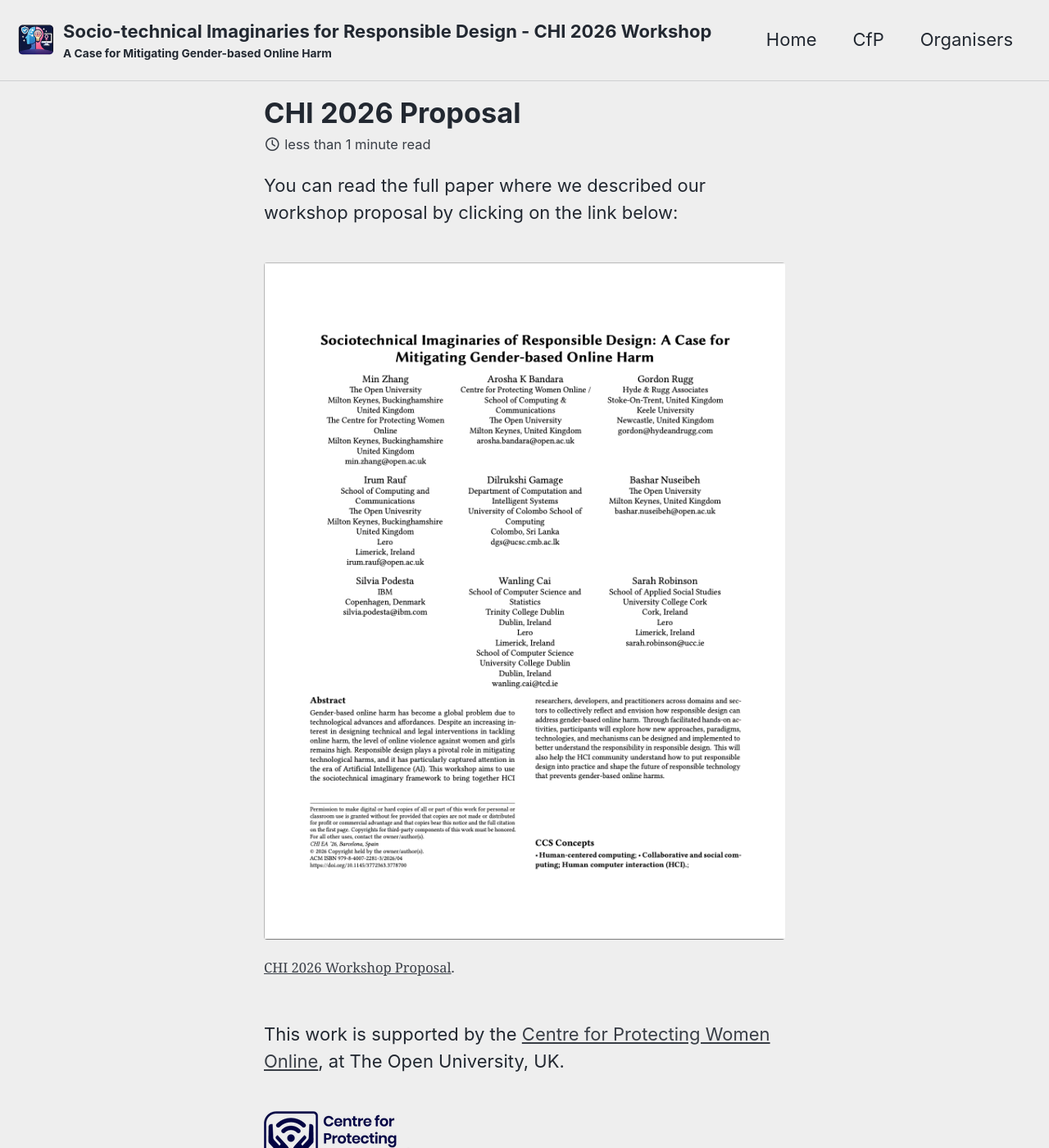
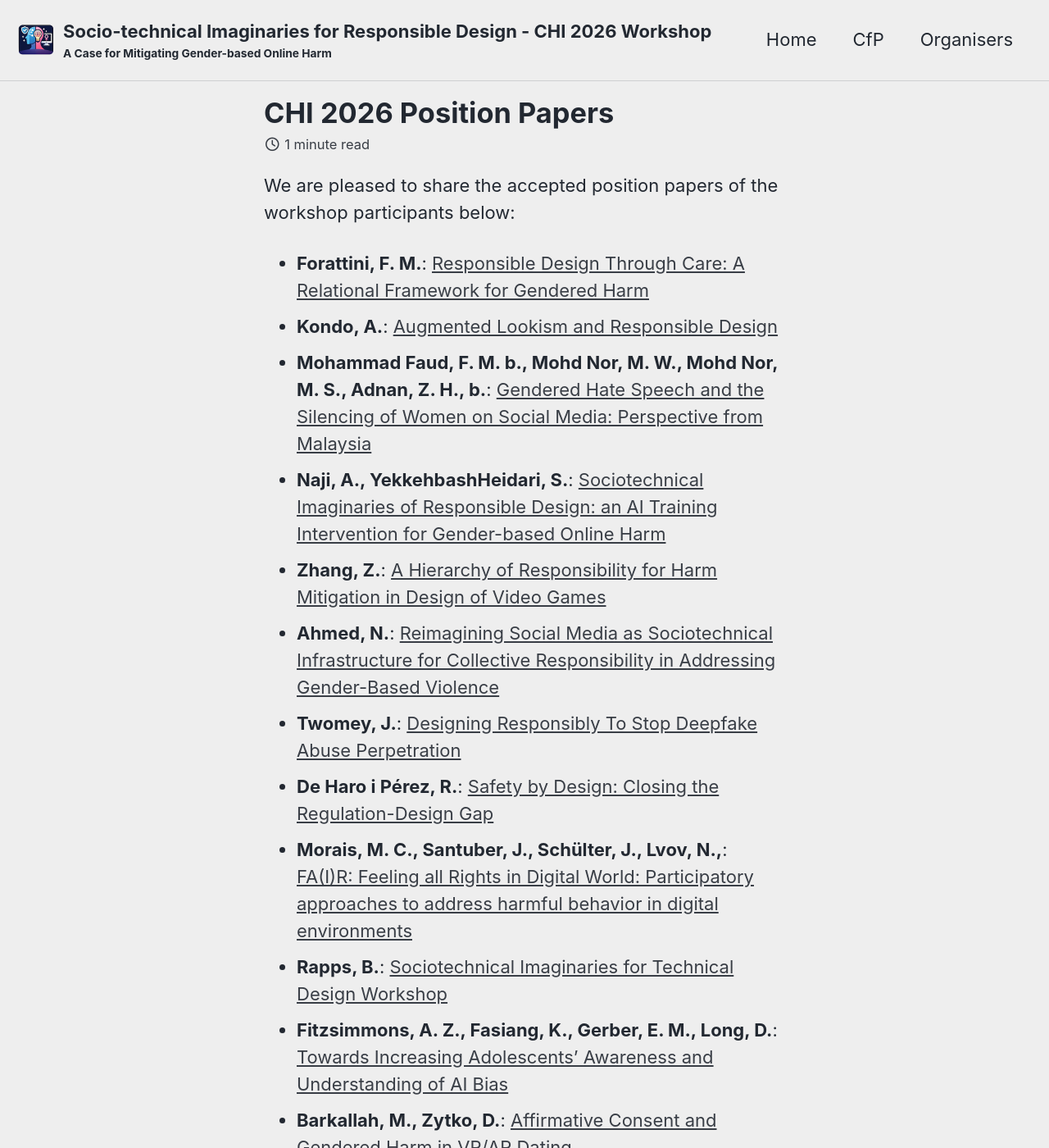
Before and after one commit to ou-cpwo/chi-sird-2026, a Jekyll site: the page built from _posts/2025-12-17-CHI-submission.md, in a window 1280 px wide and 1400 px high. Shown: the whole window at 82% size. Built offline with Jekyll 4.4.1, drawn with Linux system fonts in a browser that asks for light colours; cached includes are drawn as plain includes; some of the changed text lies outside the part shown.

Commit message:
Add position papers

```diff
--- a/_posts/2025-12-17-CHI-submission.md
+++ b/_posts/2025-12-17-CHI-submission.md
@@ -1,9 +1,27 @@
 ---
-title: "CHI 2026 Proposal"
+title: "CHI 2026 Position Papers"
 last_modified_at: 2025-12-17T09:21:02-05:00
 header:
     teaser: /assets/images/default_500x300.png
 ---
+
+We are pleased to share the accepted position papers of the workshop participants below:
+- **Forattini, F. M.**: [Responsible Design Through Care: A Relational Framework for Gendered Harm](/chi-sird-2026/assets/documents/CHI-SIRD-06.pdf)
+- **Kondo, A.**: [Augmented Lookism and Responsible Design](/chi-sird-2026/assets/documents/CHI-SIRD-07.pdf)
+- **Mohammad Faud, F. M. b., Mohd Nor, M. W., Mohd Nor, M. S., Adnan, Z. H., b.**: [Gendered Hate Speech and the Silencing of Women on Social Media: Perspective from Malaysia](/chi-sird-2026/assets/documents/CHI-SIRD-09.pdf)
+- **Naji, A., YekkehbashHeidari, S.**: [Sociotechnical Imaginaries of Responsible Design: an AI Training Intervention for Gender-based Online Harm](/chi-sird-2026/assets/documents/CHI-SIRD-10.pdf)
+- **Zhang, Z.**: [A Hierarchy of Responsibility for Harm Mitigation in Design of Video Games](/chi-sird-2026/assets/documents/CHI-SIRD-11.pdf)
+- **Ahmed, N.**: [Reimagining Social Media as Sociotechnical Infrastructure for Collective Responsibility in Addressing Gender-Based Violence](/chi-sird-2026/assets/documents/CHI-SIRD-12.pdf)
+- **Twomey, J.**: [Designing Responsibly To Stop Deepfake Abuse Perpetration](/chi-sird-2026/assets/documents/CHI-SIRD-13.pdf)
+- **De Haro i Pérez, R.**: [Safety by Design: Closing the Regulation-Design Gap](/chi-sird-2026/assets/documents/CHI-SIRD-14.pdf)
+- **Morais, M. C., Santuber, J., Schülter, J., Lvov, N.,**: [FA(I)R: Feeling all Rights in Digital World: Participatory approaches to address harmful behavior in digital environments](/chi-sird-2026/assets/documents/CHI-SIRD-15.pdf)
+- **Rapps, B.**: [Sociotechnical Imaginaries for Technical Design Workshop](/chi-sird-2026/assets/documents/CHI-SIRD-16.pdf)
+- **Fitzsimmons, A. Z., Fasiang, K., Gerber, E. M., Long, D.**: [Towards Increasing Adolescents' Awareness and Understanding of AI Bias](/chi-sird-2026/assets/documents/CHI-SIRD-17.pdf)
+- **Barkallah, M., Zytko, D.**: [Affirmative Consent and Gendered Harm in VR/AR Dating](/chi-sird-2026/assets/documents/CHI-SIRD-18.pdf)
+- **Kim, H.**: [Anticipating and Responding to Emerging Forms of Technology-facilitated Gender-Based Violence](/chi-sird-2026/assets/documents/CHI-SIRD-19.pdf)
+- **Farzand, H., Huan, R., Ramokapane, K. M.**: [Towards A Sociotechnical Methodology for Responsible Research on Violence Against Women and Girls](/chi-sird-2026/assets/documents/CHI-SIRD-20.pdf)
+- **Turk, K. I., Talas, A.**: [Prevention of Interpersonal HARMS Through Threat Modelling](/chi-sird-2026/assets/documents/CHI-SIRD-21.pdf)
+- **Luther, A. R.**: [Envisioning Responsible Personal Moderation for Gender-Based Online Harm](/chi-sird-2026/assets/documents/CHI-SIRD-22.pdf)
 
 You can read the full paper where we described our workshop proposal by clicking on the link below:
 
```
Also changed, not shown: _pages/home.md (+3 -3 lines), 16 other files.
